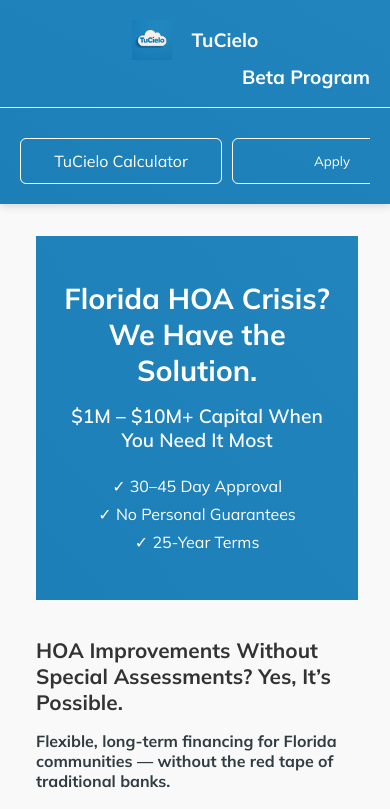
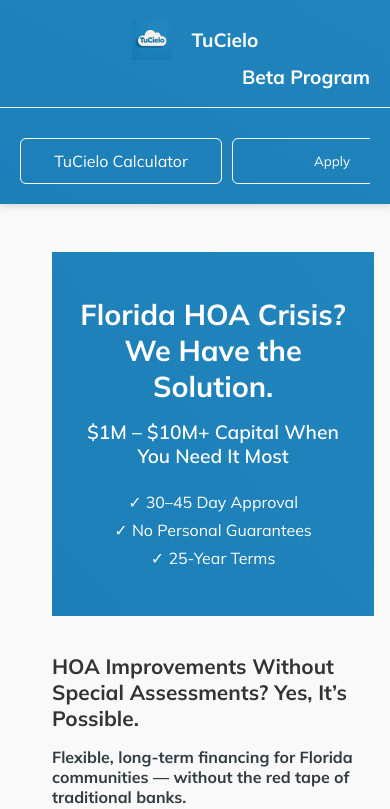
Before and after one commit to MetaCapFin/tu-cielo-site, a React (Create React App) app: page / in a window 390 px wide. Shown: the top 809 px of the page. Built offline with nearby package versions, Linux system fonts and the light colour scheme.

Commit message:
Update blogposts.css

```diff
--- a/src/blogposts.css
+++ b/src/blogposts.css
@@ -273,6 +273,10 @@
 }
 
 @media (max-width: 768px) {
+  .main-content {
+    padding: 2rem 1rem;
+  }
+
   .blog-content-wrapper {
     padding: 30px 15px;
   }
@@ -416,7 +420,7 @@
 
 .hero-image img {
   width: 100%;
-  max-width: 400px;
+  max-width: 500px;
   height: auto;
   object-fit: contain;
   display: block;
@@ -425,8 +429,9 @@
 }
 
 .main-content {
-  max-width: 900px;
+  width:100%;
+  max-width: 1200px;
   margin: 0 auto;
-  padding: 2rem 1rem;
+  padding: 3rem 2rem;
   box-sizing: border-box;
 }
```
